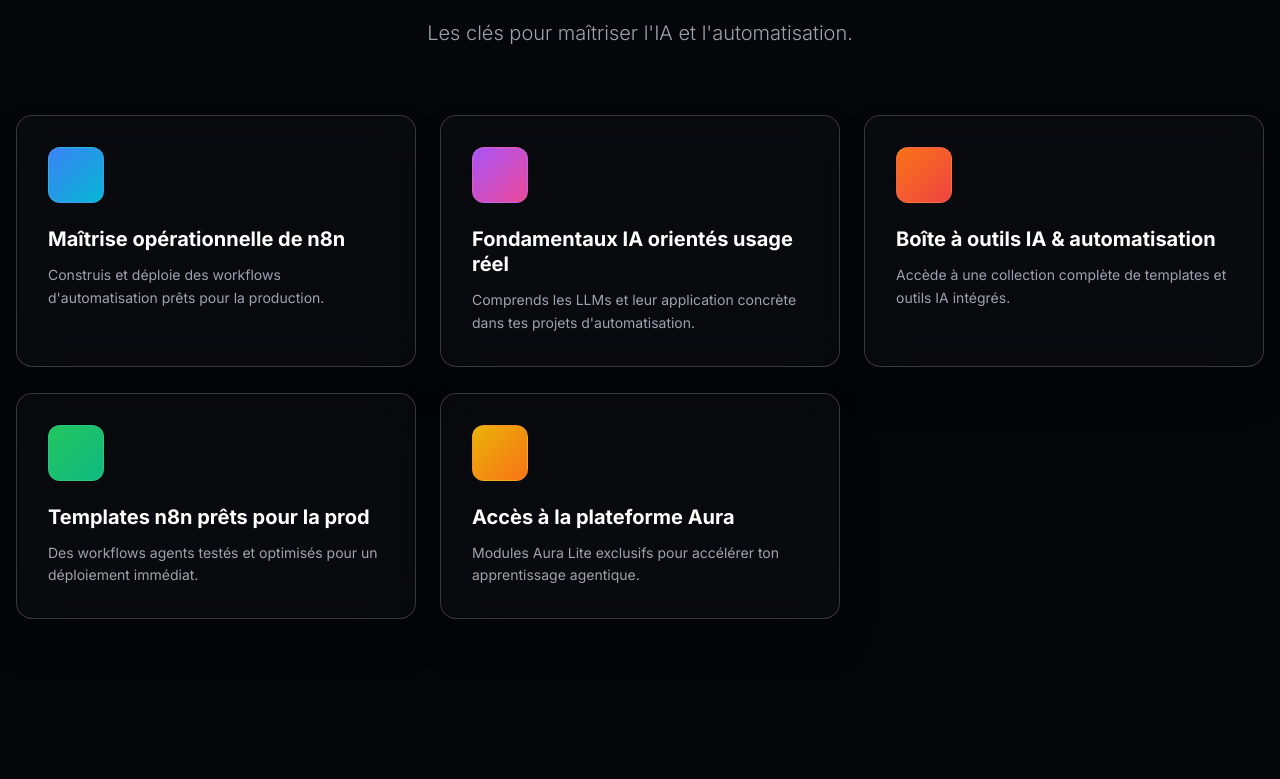
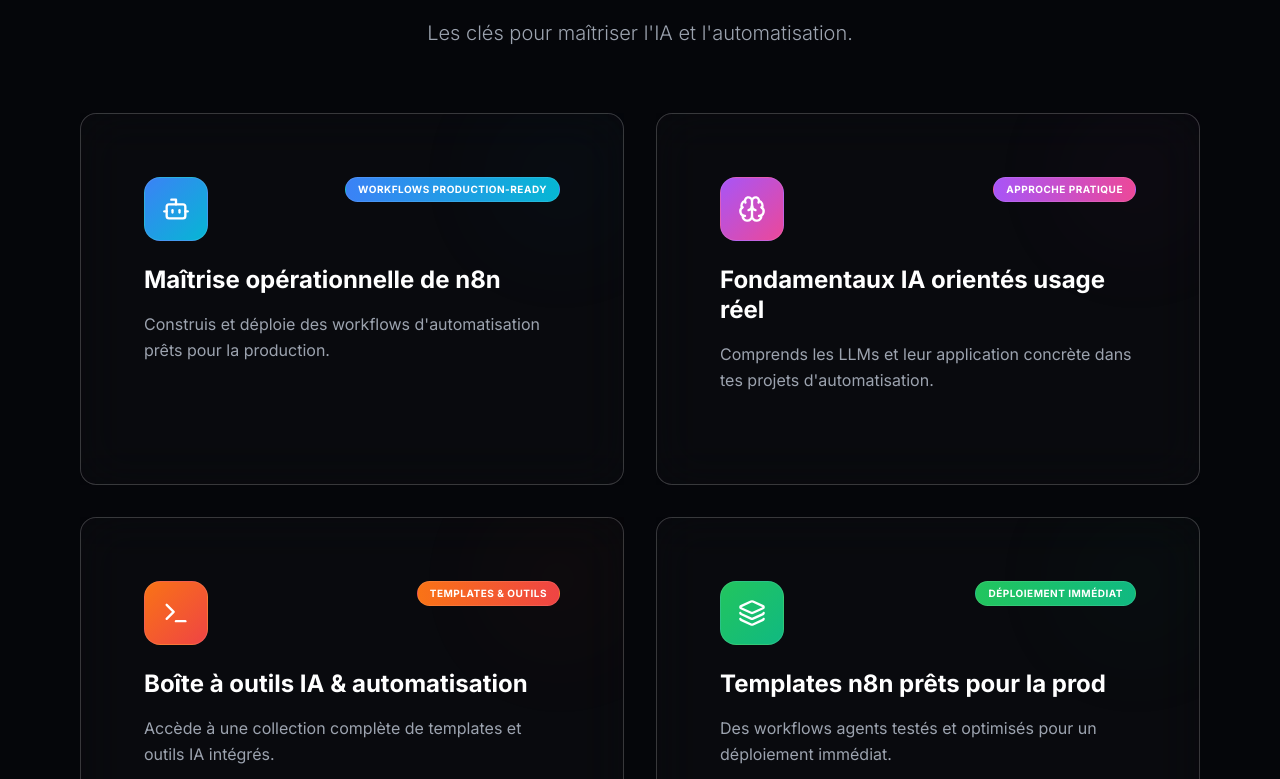
Before and after one commit to outilnoeporchiercizairepro/aura-lite, a React (Vite) app: page / in a window 1280 px wide. Shown: the part 2941-3720 px from the top of the page. Built offline with nearby package versions, Linux system fonts and the light colour scheme.

Commit message:
Updated App.tsx

```diff
--- a/App.tsx
+++ b/App.tsx
@@ -277,57 +277,67 @@
       </section>
 
       {/* Ce que tu obtiens Section */}
-      <section className="py-24 container mx-auto px-4 max-w-7xl">
+      <section className="py-24 container mx-auto px-4 max-w-6xl">
         <SectionHeader title="Ce que tu obtiens" subtitle="Les clés pour maîtriser l'IA et l'automatisation." />
 
-        <div className="grid grid-cols-1 md:grid-cols-2 lg:grid-cols-3 gap-6 mt-16">
+        <div className="grid grid-cols-1 md:grid-cols-2 gap-8 mt-16">
           {[
             {
               title: "Maîtrise opérationnelle de n8n",
               description: "Construis et déploie des workflows d'automatisation prêts pour la production.",
-              icon: <Bot size={24} />,
-              gradient: "from-blue-500 to-cyan-500"
+              icon: <Bot size={28} />,
+              gradient: "from-blue-500 to-cyan-500",
+              highlight: "Workflows Production-Ready"
             },
             {
               title: "Fondamentaux IA orientés usage réel",
               description: "Comprends les LLMs et leur application concrète dans tes projets d'automatisation.",
-              icon: <Brain size={24} />,
-              gradient: "from-purple-500 to-pink-500"
+              icon: <Brain size={28} />,
+              gradient: "from-purple-500 to-pink-500",
+              highlight: "Approche Pratique"
             },
             {
               title: "Boîte à outils IA & automatisation",
               description: "Accède à une collection complète de templates et outils IA intégrés.",
-              icon: <Terminal size={24} />,
-              gradient: "from-orange-500 to-red-500"
+              icon: <Terminal size={28} />,
+              gradient: "from-orange-500 to-red-500",
+              highlight: "Templates & Outils"
             },
             {
               title: "Templates n8n prêts pour la prod",
               description: "Des workflows agents testés et optimisés pour un déploiement immédiat.",
-              icon: <Layers size={24} />,
-              gradient: "from-green-500 to-emerald-500"
-            },
-            {
-              title: "Accès à la plateforme Aura",
-              description: "Modules Aura Lite exclusifs pour accélérer ton apprentissage agentique.",
-              icon: <Zap size={24} />,
-              gradient: "from-yellow-500 to-orange-500"
+              icon: <Layers size={28} />,
+              gradient: "from-green-500 to-emerald-500",
+              highlight: "Déploiement Immédiat"
             }
           ].map((item, i) => (
             <motion.div
               key={i}
-              initial={{ opacity: 0, y: 30 }}
+              initial={{ opacity: 0, y: 40 }}
               whileInView={{ opacity: 1, y: 0 }}
               viewport={{ once: true }}
-              transition={{ delay: i * 0.1, duration: 1, ease: [0.16, 1, 0.3, 1] }}
+              transition={{ delay: i * 0.15, duration: 1, ease: [0.16, 1, 0.3, 1] }}
             >
-              <GlassCard className="h-full border-t-2 border-t-transparent hover:border-t-white/20 transition-all duration-300">
-                <div className={`w-14 h-14 rounded-xl bg-gradient-to-br ${item.gradient} bg-opacity-10 flex items-center justify-center mb-6 border border-white/10`}>
-                  <div className={`bg-gradient-to-br ${item.gradient} bg-clip-text text-transparent`}>
-                    {item.icon}
+              <GlassCard className="relative h-full overflow-hidden group">
+                <div className={`absolute top-0 right-0 w-32 h-32 bg-gradient-to-br ${item.gradient} opacity-5 rounded-full blur-3xl group-hover:opacity-10 transition-opacity duration-500`} />
+
+                <div className="relative z-10 p-8">
+                  <div className="flex items-start justify-between mb-6">
+                    <div className={`w-16 h-16 rounded-2xl bg-gradient-to-br ${item.gradient} bg-opacity-10 flex items-center justify-center border border-white/10 group-hover:scale-110 transition-transform duration-300`}>
+                      <div className="text-white">
+                        {item.icon}
+                      </div>
+                    </div>
+                    <span className={`px-3 py-1 rounded-full text-[10px] font-bold uppercase tracking-wider bg-gradient-to-r ${item.gradient} bg-opacity-10 text-white border border-white/10`}>
+                      {item.highlight}
+                    </span>
                   </div>
+
+                  <h4 className="text-white text-2xl font-bold mb-4 leading-tight">{item.title}</h4>
+                  <p className="text-gray-400 leading-relaxed">{item.description}</p>
+
+                  <div className={`mt-6 h-1 w-0 group-hover:w-full bg-gradient-to-r ${item.gradient} transition-all duration-500 rounded-full`} />
                 </div>
-                <h4 className="text-white text-xl font-bold mb-3 leading-tight">{item.title}</h4>
-                <p className="text-gray-400 text-sm leading-relaxed">{item.description}</p>
               </GlassCard>
             </motion.div>
           ))}
```
